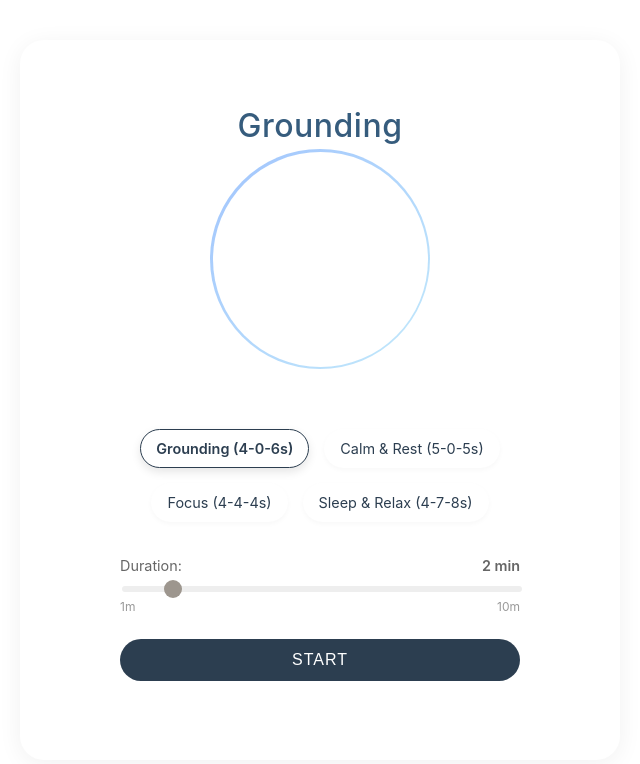
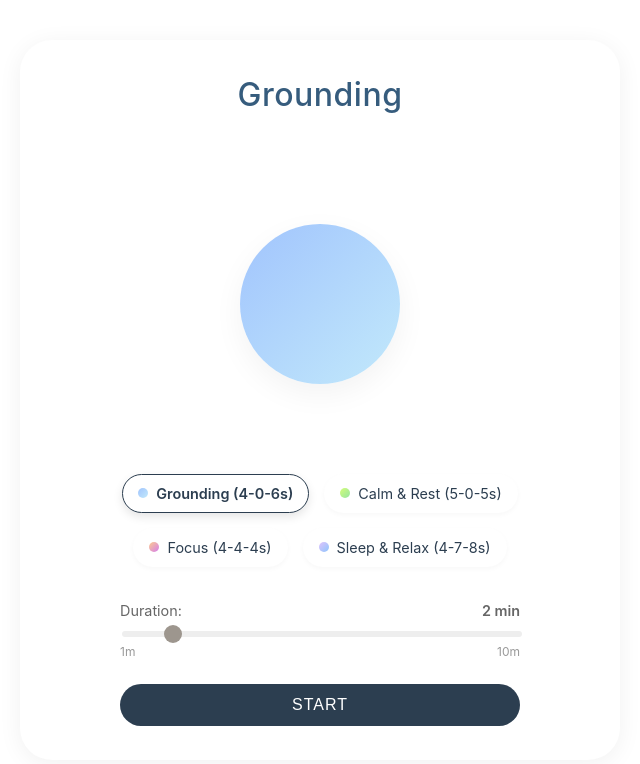
Before and after one commit to yosra-methal/breathing-widget, a React (Vite) app: page / in a window 1280 px wide. Shown: the top 764 px of the page, without its empty margins (320-960 px from the left). Built offline with nearby package versions, Linux system fonts and the light colour scheme.

Commit message:
Final Layout Fixes: Title Placement, Solid Preview, Frame Radius

```diff
--- a/src/App.css
+++ b/src/App.css
@@ -18,7 +18,8 @@
        If embedded, the iframe is the window.
        Let's assume app-container is the specific card centered in the iframe.
     */
-    border-radius: 24px;
+    border-radius: 32px;
+    /* Significantly more rounded */
     /* Slightly more rounded */
     /* Light shadow */
     box-shadow: 0 4px 24px rgba(0, 0, 0, 0.06);
@@ -123,15 +124,21 @@
     /* or scale(1) */
 }
 
-.mode-title-overlay {
-    position: absolute;
-    top: -40px;
-    /* Above the circle */
+/* Solid Circle for Selection View */
+.breathing-circle-solid {
+    display: flex;
+    justify-content: center;
+    align-items: center;
+    box-shadow: 0 10px 30px rgba(0, 0, 0, 0.05);
+}
+
+.mode-title-static {
     font-weight: 500;
     letter-spacing: 0.5px;
     font-size: 2rem;
-    color: var(--color-text);
-    /* Fallback */
+    /* Large size matched */
+    margin: 0;
+    text-align: center;
 }
 
 /* Controls */
--- a/src/components/ExerciseView.jsx
+++ b/src/components/ExerciseView.jsx
@@ -111,12 +111,14 @@ function ExerciseView({ mode, duration, cycleLimit, onStop }) {
 
     return (
         <div className="exercise-view">
-            {/* No Title */}
+            {/* Mode Title - Outside and Above */}
+            <h2 className="mode-title-static" style={{ color: mode.textColor, marginBottom: '20px' }}>
+                {mode.title}
+            </h2>
 
             <div className="circle-container">
                 {/*
                     Outer Circle: Fixed Size, Gradient Background
-                    This DOES NOT ANIMATE its size. It determines the max outer boundary.
                  */}
                 <div
                     className={`breathing-circle-outer`}
@@ -124,17 +126,7 @@ function ExerciseView({ mode, duration, cycleLimit, onStop }) {
                         background: mode.gradient
                     }}
                 >
-                    {/*
-                        Inner Mask (Hole): White Background.
-                        Animates SCALE to change thickness of the ring.
-                        Scale 1.0 = Thin ring (or 0 thickness if hole is 100%, but we set base size).
-                        Scale 0.5 = Thick ring.
-
-                        PHASES:
-                        Inhale: Ring Thickens => Hole Shrinks.
-                        Exhale: Ring Thins => Hole Expands.
-                        Hold: Hole stays constant.
-                    */}
+                    {/* Inner Mask (Hole) */}
                     <div
                         className={`donut-hole ${phase}`}
                         style={{
@@ -143,20 +135,8 @@ function ExerciseView({ mode, duration, cycleLimit, onStop }) {
                     ></div>
                 </div>
 
-                {/* Static Text Overlay */}
+                {/* Static Text Overlay - Centered in Circle Container */}
                 <div className="instruction-content static-overlay">
-                    {/* RESTORED MODE TITLE */}
-                    <h2
-                        className="mode-title-overlay"
-                        style={{
-                            color: mode.textColor,
-                            position: 'relative',
-                            top: '-60px' // Adjust position to be above circle inside the container
-                        }}
-                    >
-                        {mode.title}
-                    </h2>
-
                     <span
                         className="instruction-text"
                         style={{ color: mode.textColor, position: 'relative', zIndex: 10 }}
--- a/src/components/SelectionView.jsx
+++ b/src/components/SelectionView.jsx
@@ -6,21 +6,25 @@ function SelectionView({ currentModeId, setMode, duration, setDuration, onStart
 
     return (
         <div className="selection-view">
+            {/* Mode Title - Outside and Above (Consistent with ExerciseView) */}
+            <h2
+                className="mode-title-static"
+                style={{ color: currentMode.textColor, marginBottom: '20px' }}
+            >
+                {currentMode.title}
+            </h2>
+
             <div className="circle-container">
-                {/* Static Preview of the Annular Ring */}
+                {/* Static Solid Circle (Smaller) */}
                 <div
-                    className="breathing-circle-outer"
-                    style={{ background: currentMode.gradient }}
-                >
-                    <div className="donut-hole static"></div>
-                </div>
-
-                <h2
-                    className="mode-title-overlay"
-                    style={{ color: currentMode.textColor }}
-                >
-                    {currentMode.title}
-                </h2>
+                    className="breathing-circle-solid"
+                    style={{
+                        background: currentMode.gradient,
+                        width: '160px', // Smaller than 200px/220px
+                        height: '160px',
+                        borderRadius: '50%'
+                    }}
+                ></div>
             </div>
 
             <div className="controls">
@@ -30,8 +34,20 @@ function SelectionView({ currentModeId, setMode, duration, setDuration, onStart
                             key={m.id}
                             onClick={() => setMode(m.id)}
                             className={currentModeId === m.id ? 'active' : ''}
-                            style={{ borderColor: currentModeId === m.id ? 'var(--color-text)' : 'transparent' }}
+                            style={{
+                                borderColor: currentModeId === m.id ? 'var(--color-text)' : 'transparent',
+                                display: 'flex',
+                                alignItems: 'center',
+                                gap: '8px'
+                            }}
                         >
+                            <span style={{
+                                width: '10px',
+                                height: '10px',
+                                borderRadius: '50%',
+                                background: m.gradient,
+                                display: 'inline-block'
+                            }}></span>
                             {m.label}
                         </button>
                     ))}
```
